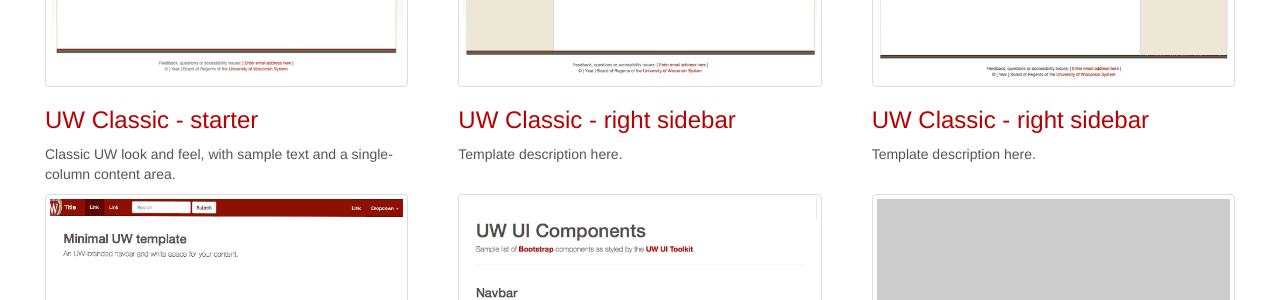
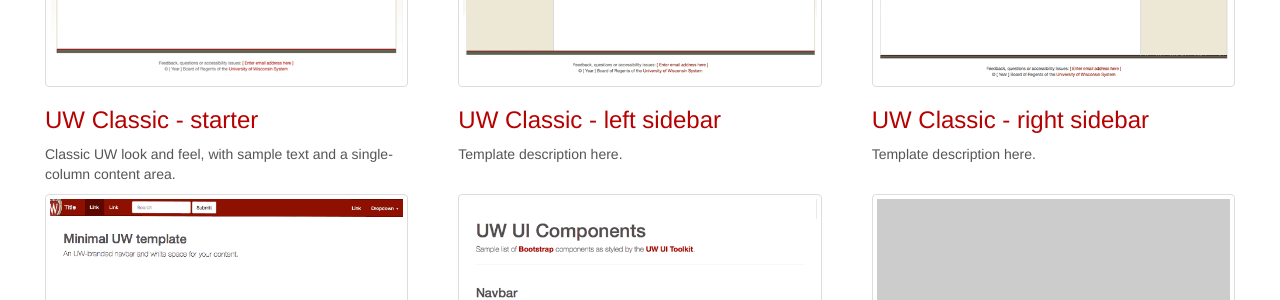
Before and after one commit to UWMadisonUcomm/uw-ui-toolkit, a Jekyll site: the page built from examples/index.html, in a window 1280 px wide and 976 px high. Shown: the part 343-643 px from the top of the window. Built offline with Jekyll 4.4.1, drawn with Linux system fonts in a browser that asks for light colours; nearby versions of some CDN libraries; Markdown is read by kramdown in place of the engine named in the settings.

Commit message:
fix typo

```diff
--- a/examples/index.html
+++ b/examples/index.html
@@ -14,7 +14,7 @@
     </div>
     <div class="col-sm-4">
       <a href="uw-classic-left-sidebar/"><img src="/dist/img/uw-classic-left-sidebar.gif" class="thumbnail img-responsive"></a>
-      <h3><a href="uw-classic-left-sidebar/">UW Classic - right sidebar</a></h3>
+      <h3><a href="uw-classic-left-sidebar/">UW Classic - left sidebar</a></h3>
       <p> Template description here. </p>
     </div>
     <div class="col-sm-4">
```
